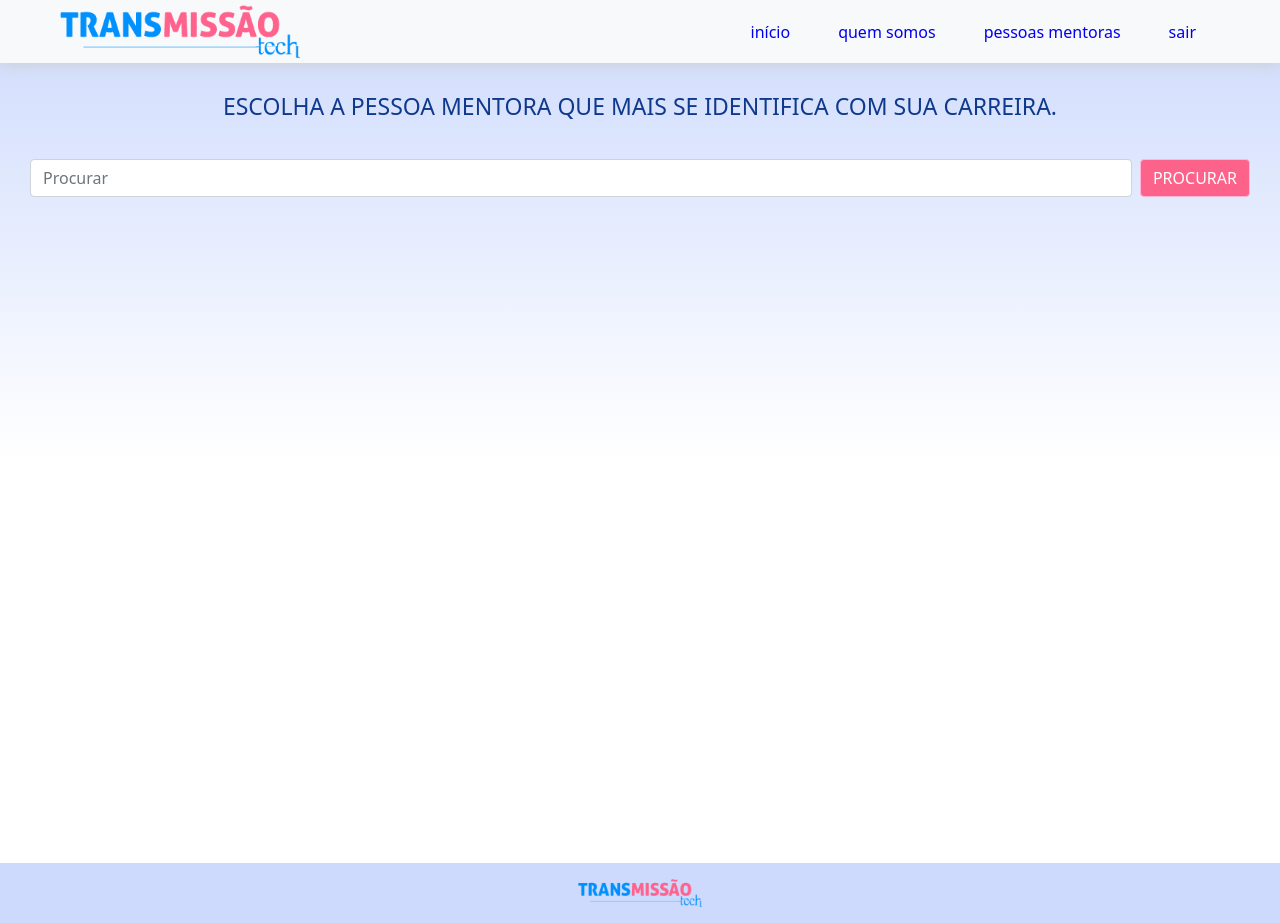
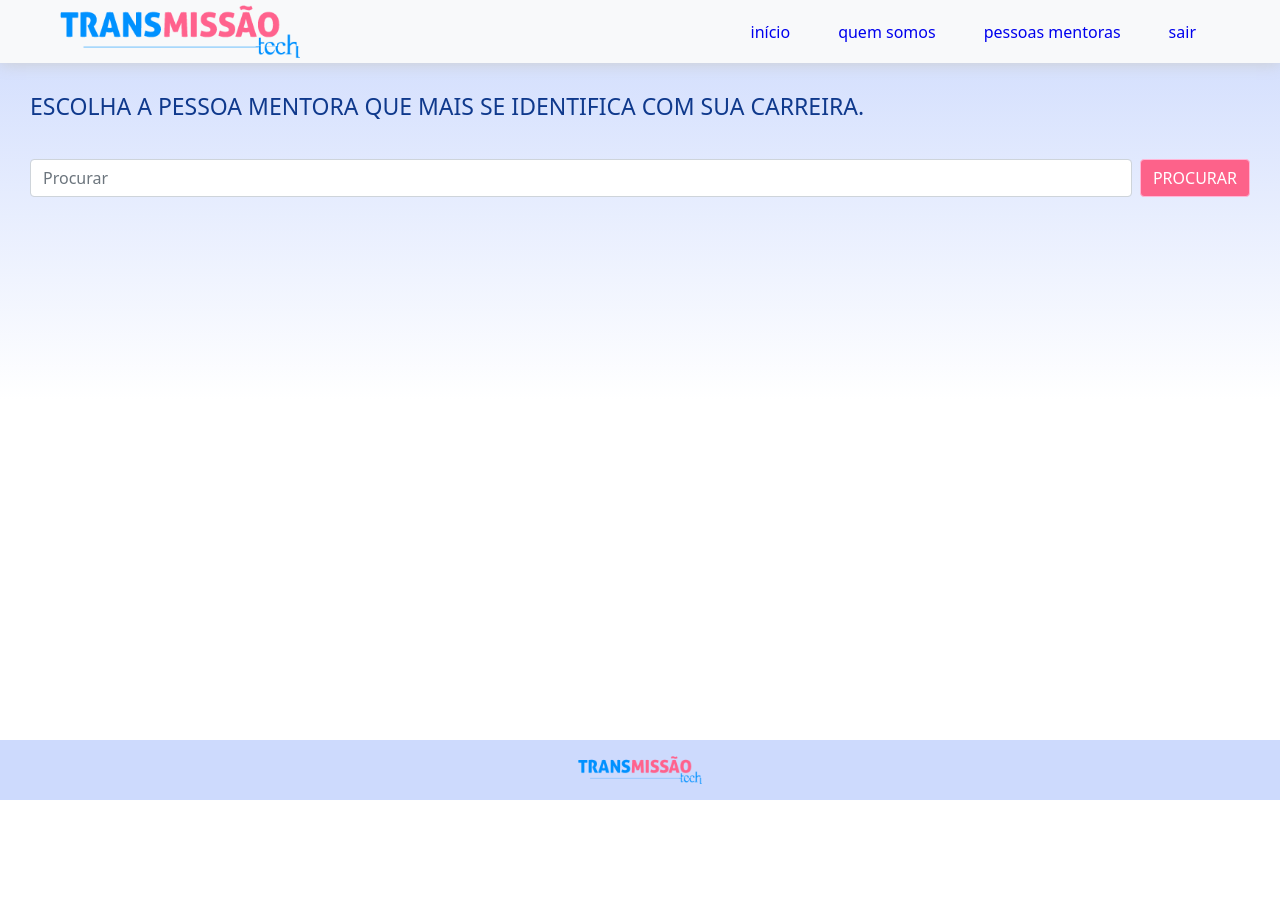
Before and after one commit to blcrz/proviHack, a plain HTML site: page FrontEnd/view/mentorias.html in a window 1280 px wide. After the commit the page ends 800 px from the top, so only its background shows below. Drawn offline with nearby package versions, Linux system fonts and the light colour scheme; no server answers; sample sign-in values are in the browser's storage.

Commit message:
fix: corrige footer page mentoria

```diff
--- a/FrontEnd/css/mentoria.css
+++ b/FrontEnd/css/mentoria.css
@@ -8,21 +8,21 @@
 
 html,
 body {
+  height: 100%;
   width: 100%;
   background-image: linear-gradient(#cddafd, white, white);
+  background-repeat: no-repeat;
+
 }
 
 main,
 section {
     padding: 15px;
 }
-main{
-    height: 100vh;
-}
+
 h1{
     color: #0F398C;
     text-transform: uppercase;
-    text-align: center;
     font-size: 23px;
 }
 
@@ -65,6 +65,9 @@ h1{
 
 footer {
     background-color: #cddafd;
+     position: fixed;
+    bottom: 0;
+    width: 100%;
 }
 .logo-footer{
     width: 10%;
```
